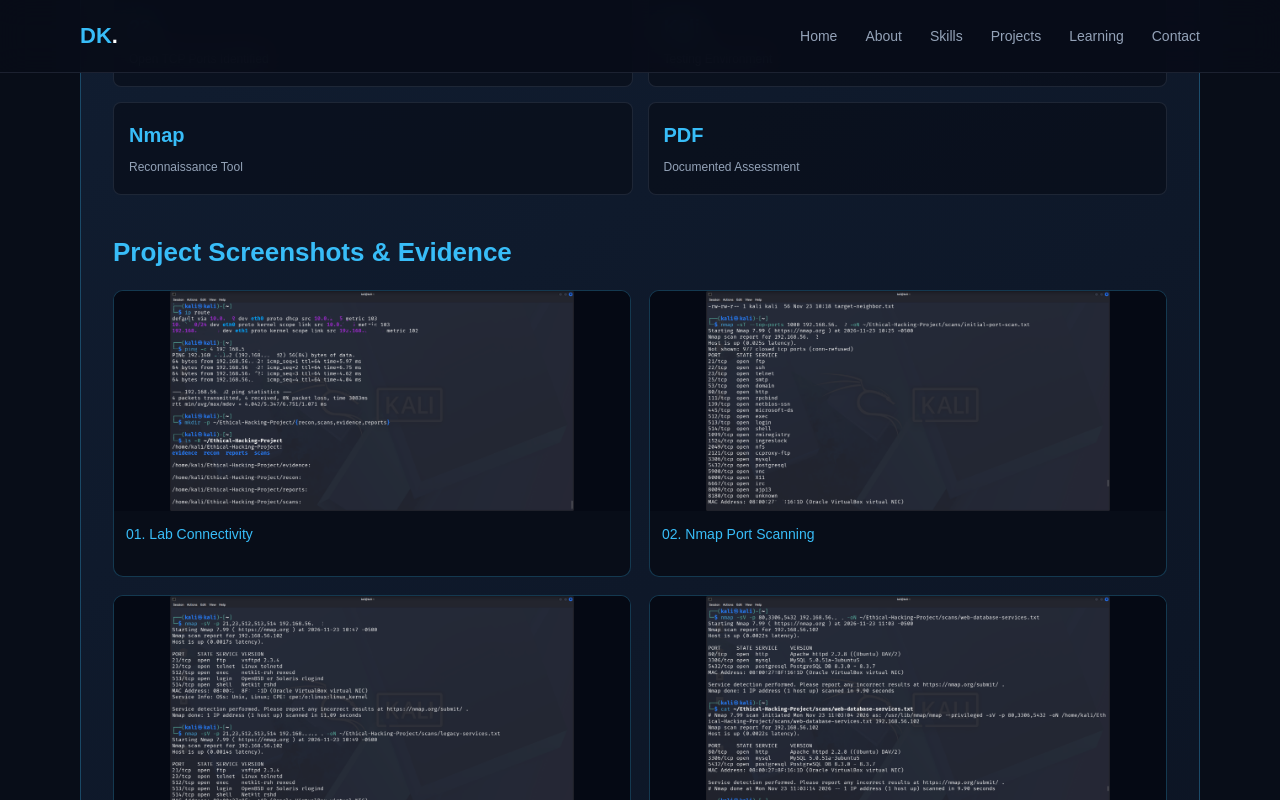
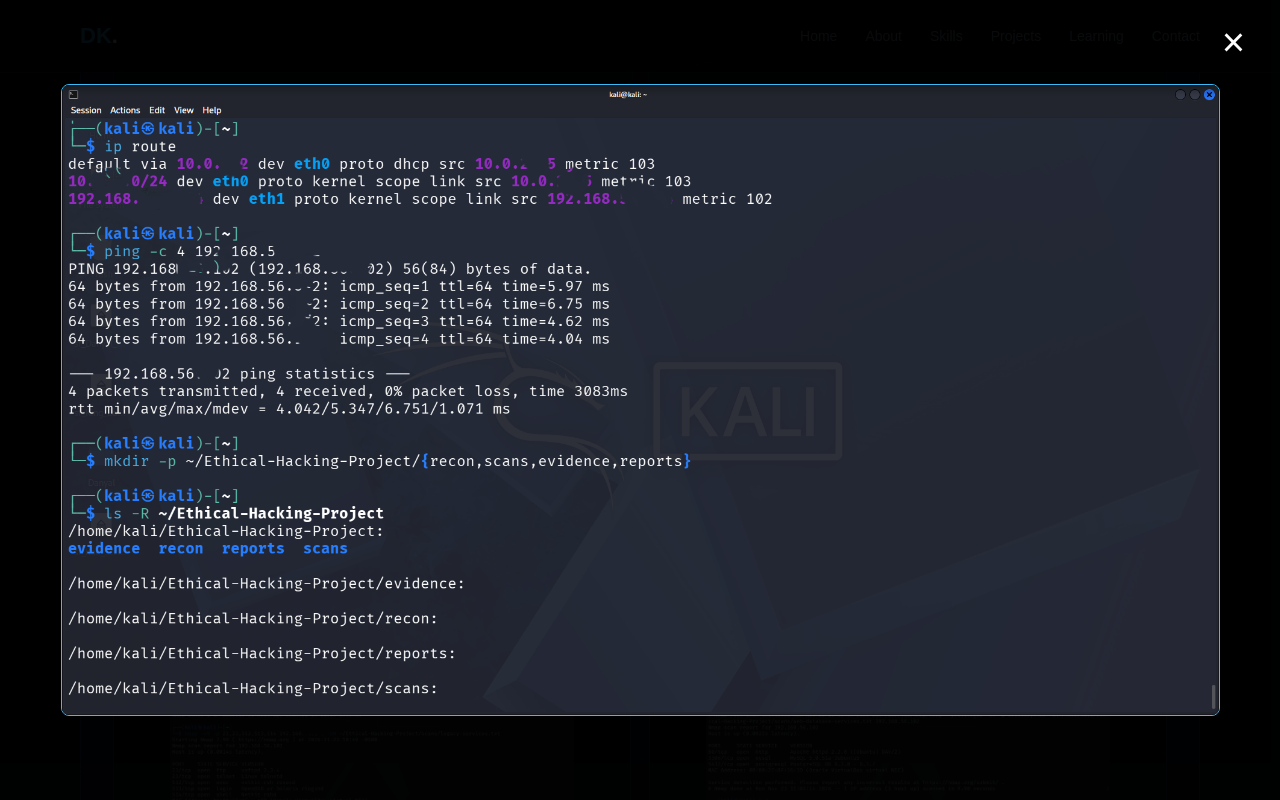
Before and after one commit to danyalkhan-cyber/My-Portfolio, a plain HTML site: page index.html in a window 1280 px wide. Both pictures are taken after a click on the picture 372 px from the left and 3399 px from the top of the page. Shown: the part 2999-3799 px from the top of the page. Drawn offline with Linux system fonts and the light colour scheme.

Commit message:
Enhance image modal functionality and event handling
Refactor modal functionality to improve image gallery interaction and close behavior.

```diff
--- a/index.html
+++ b/index.html
@@ -960,24 +960,51 @@ document.querySelectorAll(".gallery-item img").forEach(img => {
   });
 });
 
-closeModal.addEventListener("click", () => {
+
+document.addEventListener("DOMContentLoaded", function () {
+
+  const modal = document.getElementById("imageModal");
+  const modalImage = document.getElementById("modalImage");
+  const closeModal = document.getElementById("closeModal");
+
+  const galleryImages = document.querySelectorAll(".gallery-item img");
+
+  if (!modal || !modalImage || !closeModal) {
+    console.error("Lightbox HTML elements missing!");
+    return;
+  }
+
+  galleryImages.forEach(img => {
+    img.style.cursor = "zoom-in";
+
+    img.addEventListener("click", function () {
+      modalImage.src = this.src;
+      modalImage.alt = this.alt;
+      modal.classList.add("active");
+    });
+  });
+
+  closeModal.addEventListener("click", function () {
     modal.classList.remove("active");
     modalImage.src = "";
   });
 
-modal.addEventListener("click", event => {
+  modal.addEventListener("click", function (event) {
     if (event.target === modal) {
       modal.classList.remove("active");
       modalImage.src = "";
     }
   });
 
-document.addEventListener("keydown", event => {
+  document.addEventListener("keydown", function (event) {
     if (event.key === "Escape") {
       modal.classList.remove("active");
       modalImage.src = "";
     }
   });
+
+});
+
 
 </script>
 
```
Lines whose indentation alone changed are shown as unchanged.
